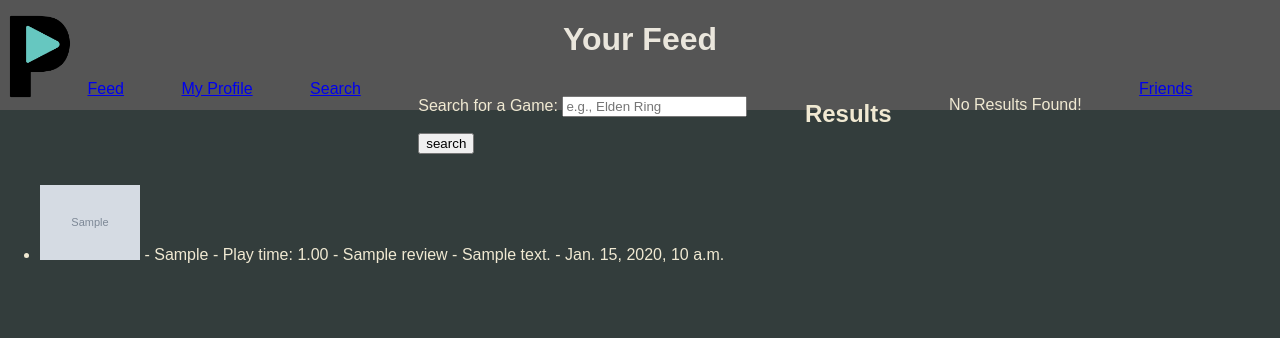
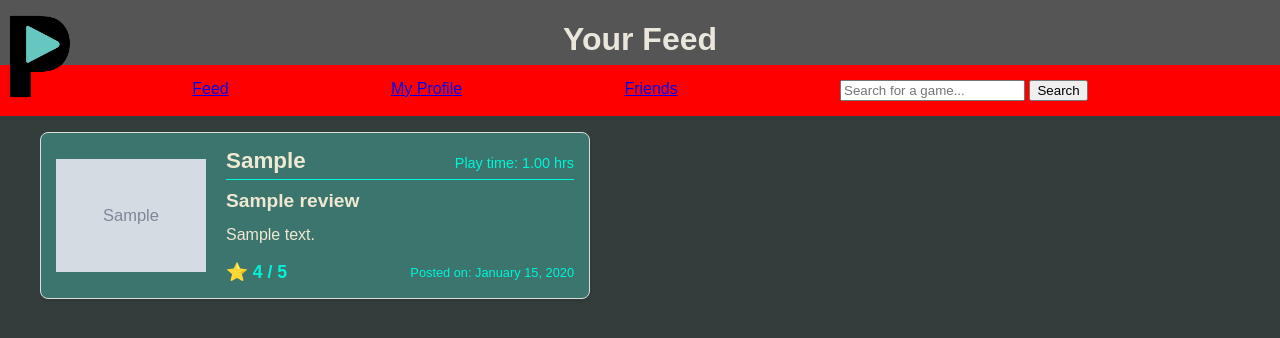
Before and after one commit to bipgoppa/game_review_platform, a Django app: page /home/ in a window 1280 px wide. Shown: the top 338 px of the page. Run offline with Django 5.2, Linux system fonts and the light colour scheme; tables that the repository leaves empty hold one stand-in row (values such as "Sample post"); grey boxes marked "Sample" are stand-in pictures.

Commit message:
made reviews prettier

```diff
--- a/game_review_platform/IGDReviews/forms.py
+++ b/game_review_platform/IGDReviews/forms.py
@@ -2,7 +2,7 @@ from django import forms
 from .models import Review
 
 class GameSearchForm(forms.Form):
-    search_query = forms.CharField(label = 'Search for a Game', max_length = 100, widget = forms.TextInput(attrs={'placeholder' : 'e.g., Elden Ring'}))
+    search_query = forms.CharField(label = 'Search for a Game', max_length = 100, widget = forms.TextInput(attrs={'placeholder' : 'Enter Search e.g., Elden Ring'}))
 
 class ReviewForm(forms.ModelForm):
     class Meta:
--- a/game_review_platform/IGDReviews/views.py
+++ b/game_review_platform/IGDReviews/views.py
@@ -23,11 +23,12 @@ def search_game_view(request):
     # This context will be used for both GET requests and POST requests (valid or not)
     context = {
         'form': form,
-        'results': search_results
+        'results': search_results,
+        'query': query
     }
 
     # Render the page with the context
-    return render(request, 'reviews/search_results.html', context)
+    return render(request, 'reviews/search_results_page.html', context)
 
 def create_review_view(request, game_id):
     game_details = get_igdb_game_details(game_id)
--- a/game_review_platform/feed/static/feed/css/style.css
+++ b/game_review_platform/feed/static/feed/css/style.css
@@ -8,7 +8,7 @@ body {
   width: 100%;
   display: flex;
   justify-content: space-evenly; /* or space-around, or space-evenly */
-  background-color: transparent;
+  background-color: red;
   padding: 15px 30px; /* horizontal padding to add space at edges */
   margin-top: -15px;
 }
@@ -26,6 +26,7 @@ body {
 html, body {
   margin: 0;
   padding: 0;
+
 }
 
 header {
@@ -37,3 +38,11 @@ img, div, nav, section {
   max-width: 100%;
   box-sizing: border-box;
 }
+
+.horizontal-scroll-container {
+    display: flex; /* Lays out children (the cards) in a row */
+    overflow-x: auto; /* Adds a horizontal scrollbar ONLY when needed */
+    gap: 20px; /* Sets the space between each card */
+    padding-bottom: 15px; /* Adds space below the scrollbar */
+
+}
--- a/game_review_platform/feed/templates/feed/home.html
+++ b/game_review_platform/feed/templates/feed/home.html
@@ -17,29 +17,22 @@
 <nav class="navbar">
 <a href="/" class="nav-item">Feed</a>
 <a href="/My-Profile/" class="nav-item">My Profile</a>
-<a href="/Search/" class="nav-item">Search</a>
+<a href="/Friends/" class="nav-item">Friends</a>
 {%include 'reviews/search_results.html'%}
-<a href="/Friends/" class="nav-item">Friends</a>
 </nav>
 
 <div class="top-rectangle"></div>
 
-
-    <ul>
+<ul>
+        <div class="horizontal-scroll-container" style="display: flex; /* Lays out children (the cards) in a row */
+    overflow-x: auto; /* Adds a horizontal scrollbar ONLY when needed */
+    gap: 20px; /* Sets the space between each card */
+    padding-bottom: 15px; /* Adds space below the scrollbar */
+    ">
         {% for x in myReviews %}
-    <li>
-        <img src="{{ x.cover_art }}" width="100"> -
-
-
-        {{ x.game }} -
-
-        Play time: {{ x.playtime }} -
-        {{ x.title }} -
-        {{ x.body }} -
-        {{ x.created_at }}
-    </li>
-{% endfor %}
-    </ul>
-
+            {% include "reviews/review_card.html" with review=x %}
+        {% endfor %}
+        </div>
+</ul>
 </body>
 </html>
--- /dev/null
+++ b/game_review_platform/templates/reviews/review_card.html
@@ -0,0 +1,90 @@
+<style>
+    /* This CSS can be moved to your main stylesheet */
+    .review-card {
+        display: flex;
+        gap: 20px;
+        padding: 15px;
+        border: 1px solid #ddd;
+        border-radius: 8px;
+        box-shadow: 0 2px 4px rgba(0,0,0,0.1);
+        background-color: #3b756e;
+        width: 550px;
+        flex-shrink: 0;
+    }
+    .review-cover-art {
+        width: 150px;
+        height: auto; /* This lets the height adjust to the image's aspect ratio */
+        object-fit: contain; /* This ensures the entire image fits */
+        border-radius: 4px;
+        flex-shrink: 0;
+    }
+    .review-content {
+        display: flex;
+        flex-direction: column;
+        flex-grow: 1; /* Allows this section to take up remaining space */
+    }
+    .review-header {
+        display: flex;
+        justify-content: space-between;
+        align-items: baseline;
+        border-bottom: 1px solid #00f4d8;
+        padding-bottom: 5px;
+        margin-bottom: 10px;
+    }
+    .review-header h2 {
+        margin: 0;
+        font-size: 1.4em;
+    }
+    .review-playtime {
+        font-size: 0.9em;
+        color: #00f4d8;
+    }
+    .review-title {
+        margin: 0 0 10px 0;
+        font-size: 1.2em;
+        font-weight: bold;
+    }
+    .review-body {
+        flex-grow: 1; /* Pushes the date to the bottom */
+        margin: 0;
+        line-height: 1.6;
+    }
+    .review-timestamp {
+        font-size: 0.8em;
+        color: #00f4d8;
+        margin: 0px;
+    }
+    .review-footer {
+    display: flex;
+    justify-content: space-between; /* This is the key change */
+    align-items: center;
+    margin-top: 15px;
+    }
+    .review-stars {
+    font-size: 1.1em;
+    font-weight: bold;
+    color: #00f4d8; /* Match your body color or choose another */
+    margin: 0; /* Remove default paragraph margin */
+    }
+
+</style>
+
+<div class="review-card">
+    <img src="{{ review.cover_art}}" class="review-cover-art">
+
+    <div class="review-content">
+        <div class="review-header">
+            <h2>{{ review.game }}</h2>
+            <span class="review-playtime">Play time: {{ review.playtime }} hrs</span>
+        </div>
+
+        <h3 class="review-title">{{ review.title }}</h3>
+
+        <p class="review-body">{{ review.body }}</p>
+
+         <div class="review-footer">
+            <p class="review-stars">⭐ {{ review.stars }} / 5</p>
+            <p class="review-timestamp">Posted on: {{ review.created_at|date:"F j, Y" }}</p>
+        </div>
+    </div>
+</div>
--- a/game_review_platform/templates/reviews/search_results.html
+++ b/game_review_platform/templates/reviews/search_results.html
@@ -1,22 +1,5 @@
-
 <form method="post" action="{% url 'search-game' %}">
-
-{%csrf_token%}
-{{form.as_p}}
-<button type="submit">search</button>
+    {% csrf_token %}
+    <input type="text" name="search_query" placeholder="Search for a game..." required>
+    <button type="submit">Search</button>
 </form>
-
-<h2>Results </h2>
-{%if results %}
-    <ul>
-        {%for game in results%}
-            <li>
-                <a href = "{% url 'create-review' game.id %}">
-                    Review "{{ game.name}}"
-                </a>
-            </li>
-        {%endfor%}
-    </ul>
-    {%else%}
-    <p>No Results Found!</p>
-{%endif%}
```
Also changed, not shown: game_review_platform/templates/reviews/search_results_page.html (added, +36 -0 lines).
